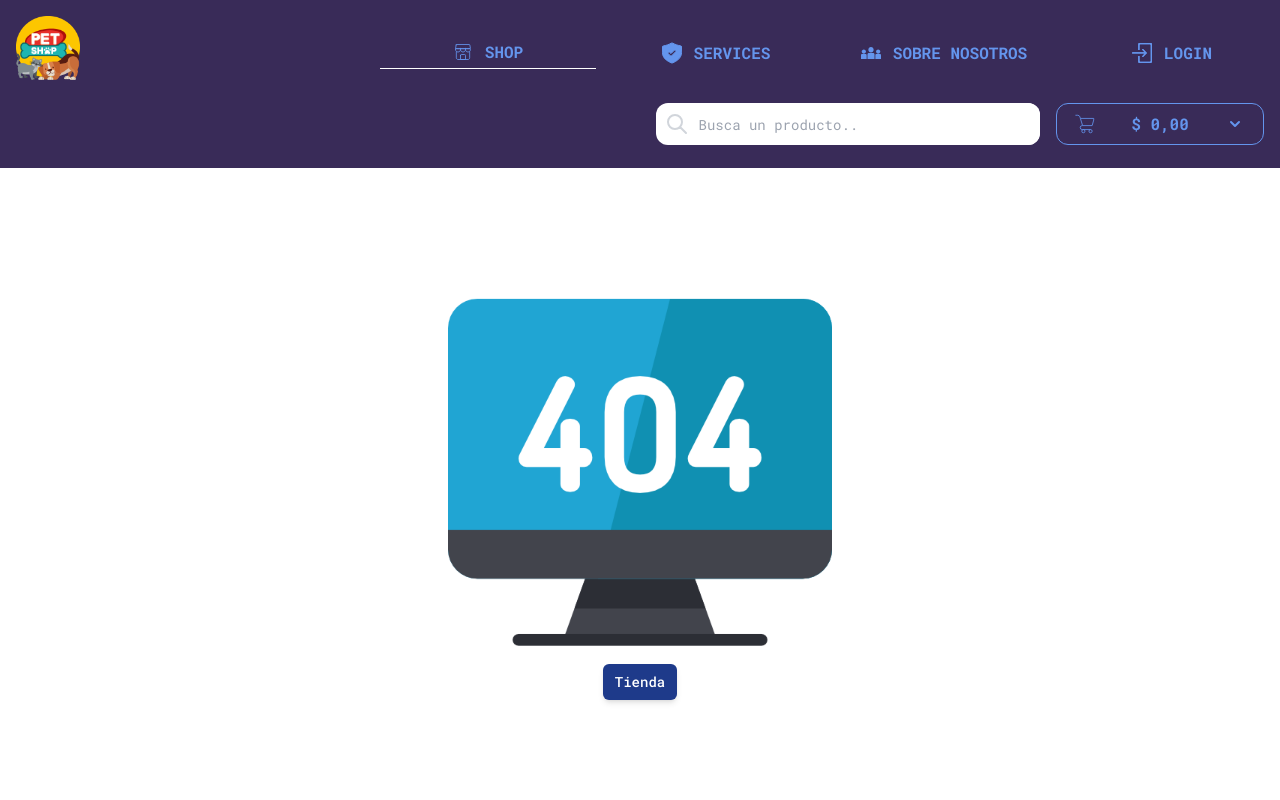
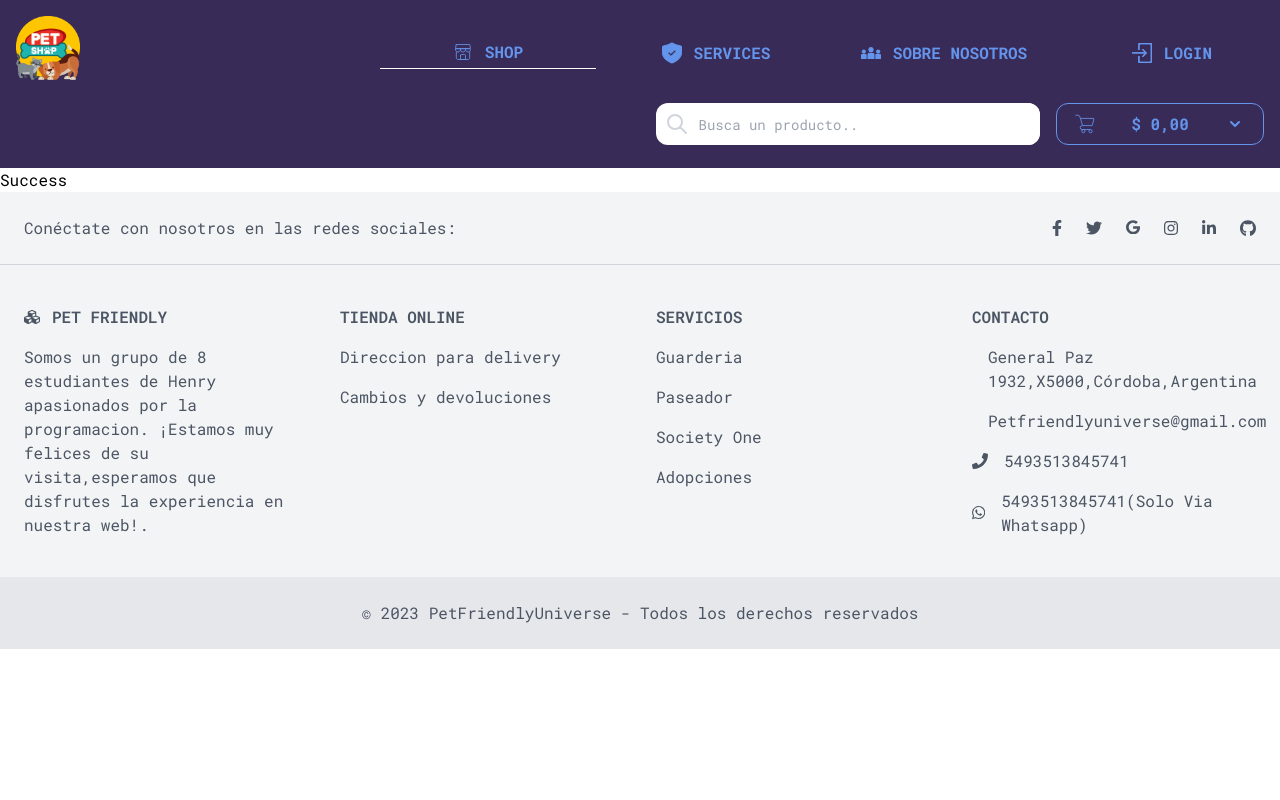
Before and after one commit to PetFriendlyUniverse/Henry-Pf, a React (Vite) app in the folder client/: page /shop/success in a window 1280 px wide. Shown: the top 800 px of the page. Built offline with nearby package versions, Linux system fonts and the light colour scheme.

Commit message:
creada la pagina succes, con su ruta

```diff
--- a/client/src/App.jsx
+++ b/client/src/App.jsx
@@ -37,6 +37,7 @@ const ProductDetail = lazy(() =>
   import("./pages/ecommerce/ProductDetail/ProductDetail")
 );
 const Checkout = lazy(() => import("./pages/ecommerce/Checkout/Checkout"));
+const Success = lazy(() => import("./pages/ecommerce/Success/Success"));
 const FormCreateProduct = lazy(() =>
   import("./pages/ecommerce/Forms/FormCreateProduct/FormCreateProduct")
 );
@@ -80,6 +81,7 @@ function App() {
           <Route path="/shop/detail/:id" element={<ProductDetail />} />
           <Route path="/shop/storedetail/:id" element={<StoreDetail />} />
           <Route path="/shop/checkout" element={<Checkout />} />
+          <Route path="/shop/success" element={<Success />} />
           <Route path="/login" element={<Login />} />
           <Route path="/change-password" element={<ChangePassword />} />
           <Route path="/profile/edit/:id" element={<FormModifyUser />} />
--- /dev/null
+++ b/client/src/pages/ecommerce/Success/Success.jsx
@@ -0,0 +1,12 @@
+import { useLocation } from "react-router-dom";
+function Success() {
+  const location = useLocation();
+  const queryParams = new URLSearchParams(location.search);
+  const paymentId = queryParams.get("payment_id");
+  const merchantOrder = queryParams.get("merchant_order_id");
+  const status = queryParams.get("status");
+
+  return <div>Success</div>;
+}
+
+export default Success;
```
